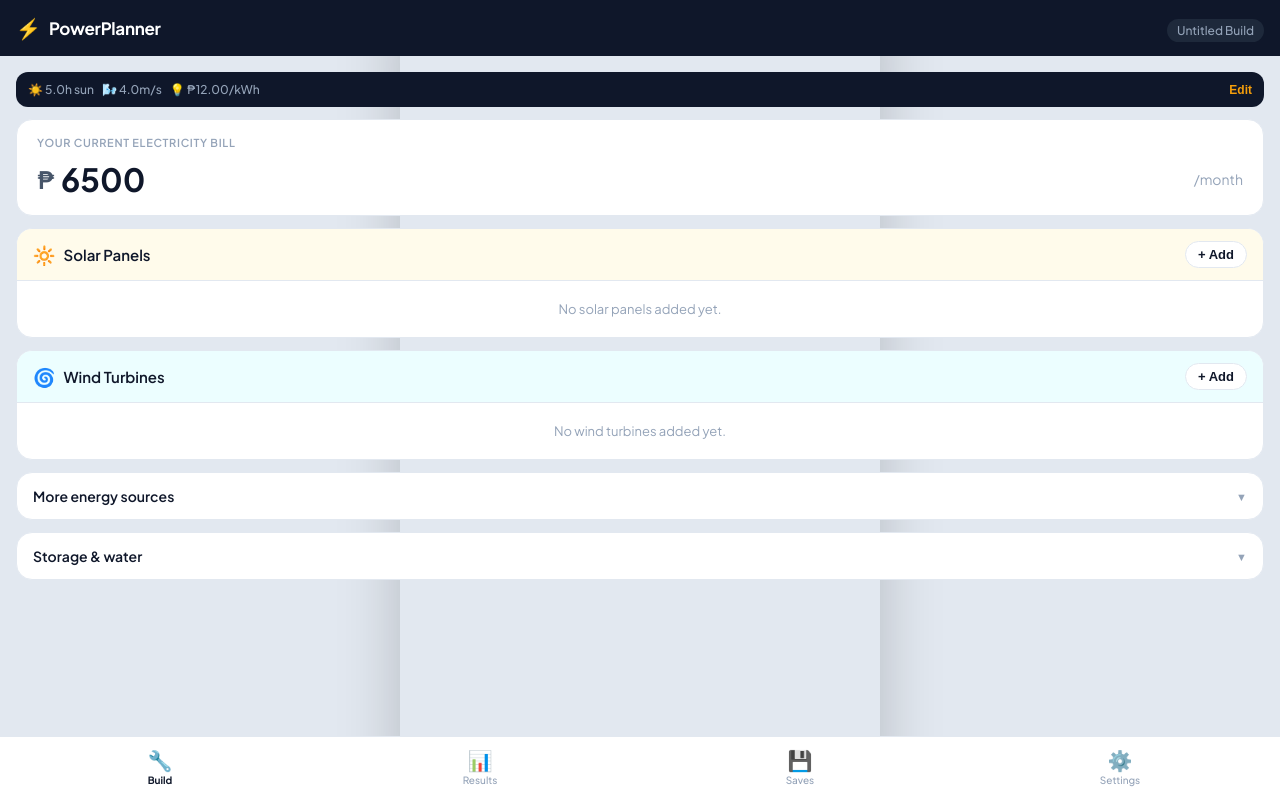
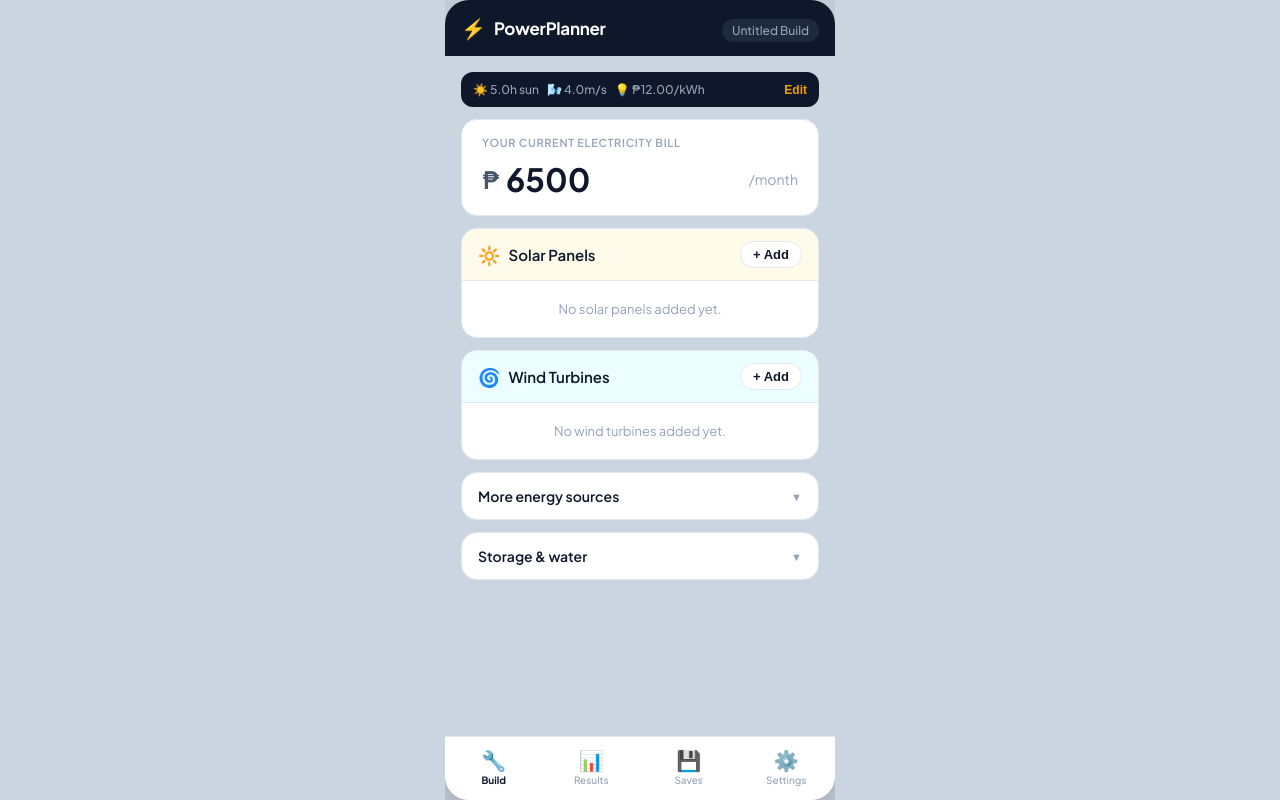
Before and after one commit to smallware-co/powerplanner, a plain HTML site: page index.html in a window 1280 px wide. Drawn offline with Linux system fonts and the light colour scheme.

Commit message:
this thing is fighting me!!

```diff
--- a/styles.css
+++ b/styles.css
@@ -53,43 +53,7 @@ html, body {
   -webkit-font-smoothing: antialiased;
 }
 
-/* ── Desktop shell: constrain to 480px and center ── */
-#app-shell {
-  position: relative;
-  width: 100%;
-  max-width: 480px;
-  height: 100vh;
-  margin: 0 auto;
-  overflow: hidden;
-  box-shadow: 0 0 60px rgba(0,0,0,0.2);
-}
 
-@media (min-width: 481px) {
-  .app-header {
-    position: absolute;
-    left: 0; right: 0; top: 0;
-    width: 100%;
-  }
-  .app-main {
-    position: absolute;
-    left: 0; right: 0;
-  }
-  .bottom-nav {
-    position: absolute;
-    left: 0; right: 0; bottom: 0;
-    width: 100%;
-  }
-  .toast {
-    position: absolute;
-    left: 50%;
-    transform: translateX(-50%);
-    width: auto;
-  }
-  .modal-overlay {
-    position: absolute;
-    inset: 0;
-  }
-}
 
 /* ── Header ── */
 .app-header {
@@ -912,3 +876,56 @@ html, body {
 .text-green { color: #10b981; }
 .text-amber { color: var(--solar); }
 .text-red   { color: #ef4444; }
+
+/* ── Desktop: phone-in-browser layout ── */
+@media (min-width: 481px) {
+  html, body {
+    background: #cbd5e1;
+    display: flex;
+    align-items: center;
+    justify-content: center;
+    height: 100vh;
+    overflow: hidden;
+  }
+
+  #app-shell {
+    position: relative;
+    width: 390px;
+    height: 844px;
+    max-height: 100vh;
+    overflow: hidden;
+    border-radius: 24px;
+    box-shadow: 0 24px 80px rgba(0,0,0,0.3);
+  }
+
+  .app-header {
+    position: absolute !important;
+    top: 0; left: 0; right: 0;
+    width: 100%;
+  }
+
+  .app-main {
+    position: absolute !important;
+    left: 0; right: 0;
+    top: var(--header-h);
+    bottom: calc(var(--nav-h) + var(--safe-bottom));
+  }
+
+  .bottom-nav {
+    position: absolute !important;
+    bottom: 0; left: 0; right: 0;
+    width: 100%;
+  }
+
+  .modal-overlay {
+    position: absolute !important;
+    inset: 0;
+  }
+
+  .toast {
+    position: absolute !important;
+    bottom: calc(var(--nav-h) + 12px);
+    left: 50%;
+    transform: translateX(-50%);
+  }
+}
```
